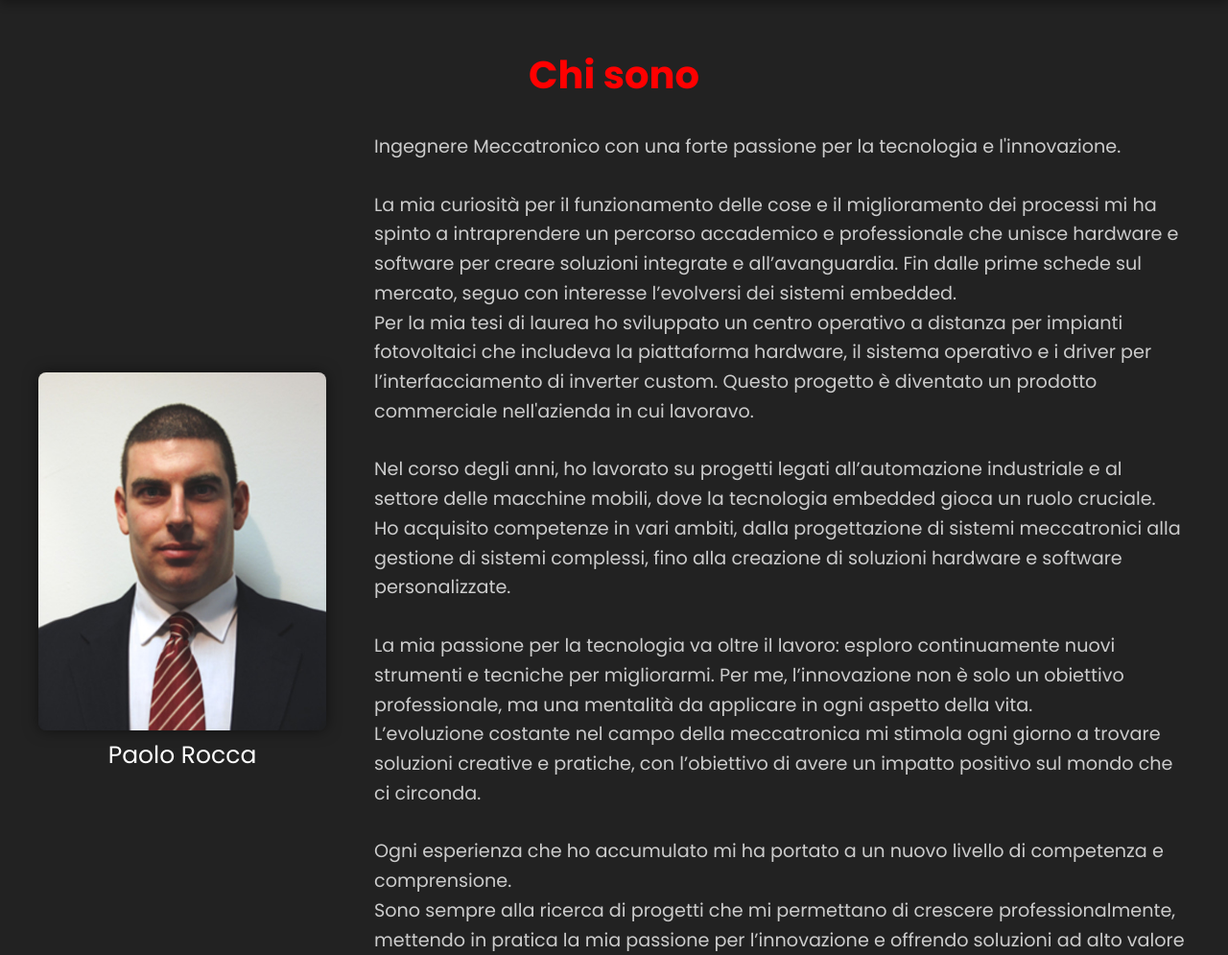
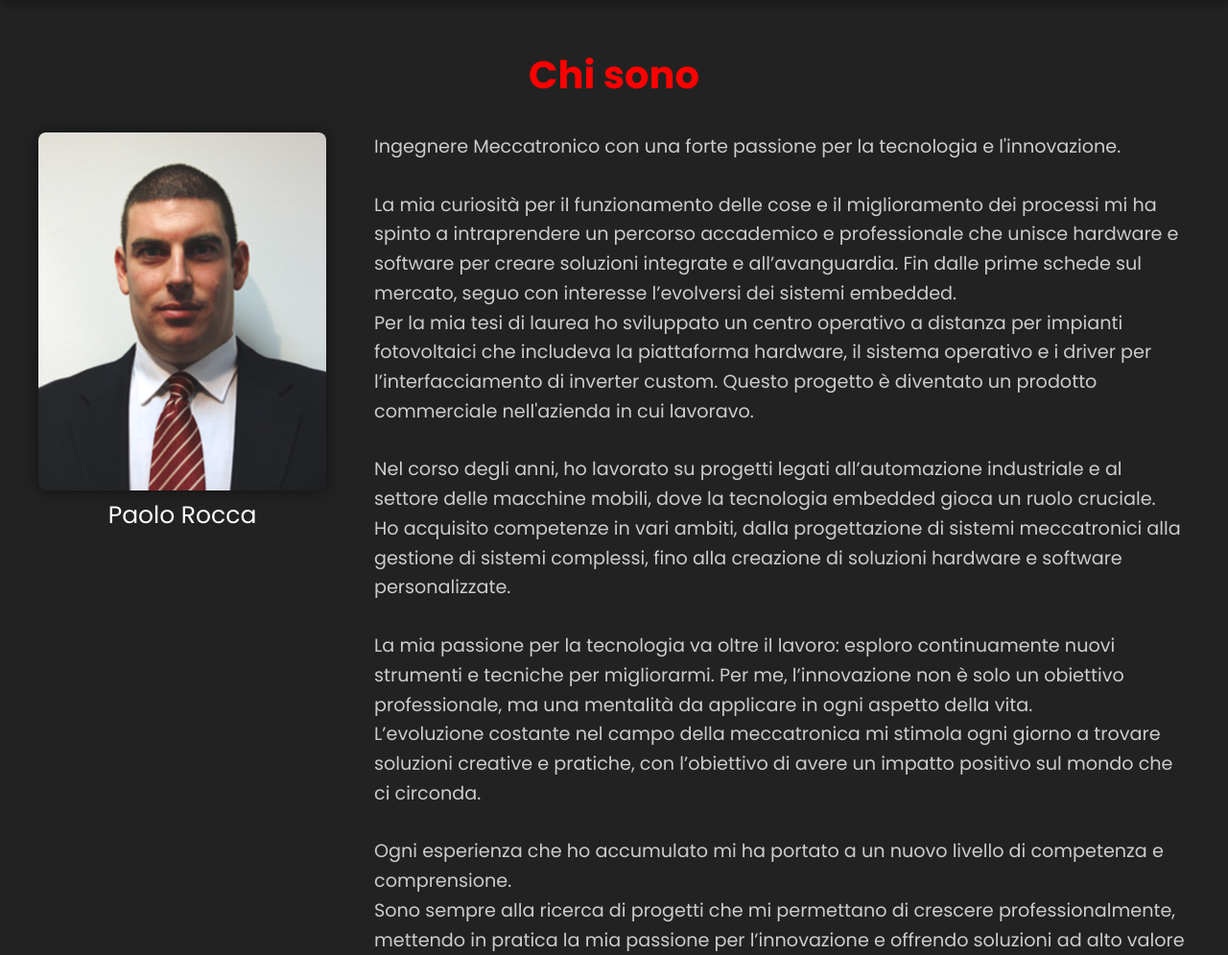
Before and after one commit to PaoloRocca/Repo, a Flask app: page / in a window 1280 px wide. Shown: the part 82-1077 px from the top of the page at 96% size. Run offline with Flask 3, Linux system fonts and the light colour scheme; some libraries are stand-ins or nearby versions.

Commit message:
Flex layout of intro section fixed

```diff
--- a/static/css/style.css
+++ b/static/css/style.css
@@ -154,7 +154,7 @@ section {
 
 .intro__content {
     display: flex;
-    align-items: center;
+    align-items: flex-start;
     margin-top: 30px;
     padding: 0 20px;
     gap: 30px;  /* Spaziatura tra le sezioni */
@@ -162,6 +162,7 @@ section {
 
 .intro__image {
     display: flex;
+    align-items: flex-start; /* L'immagine rimane sempre in alto */
 }
 
 .intro__image img {
```
